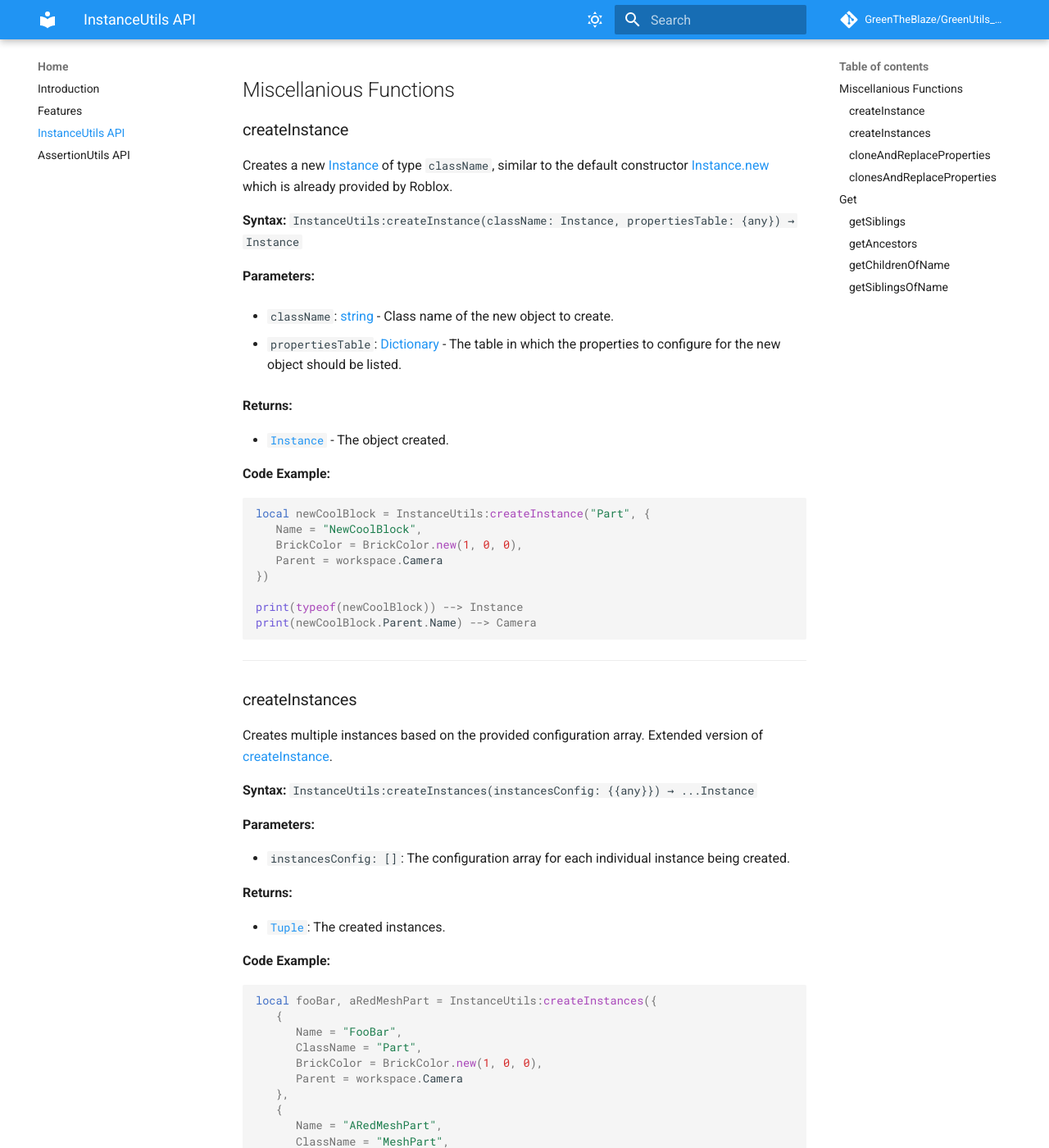
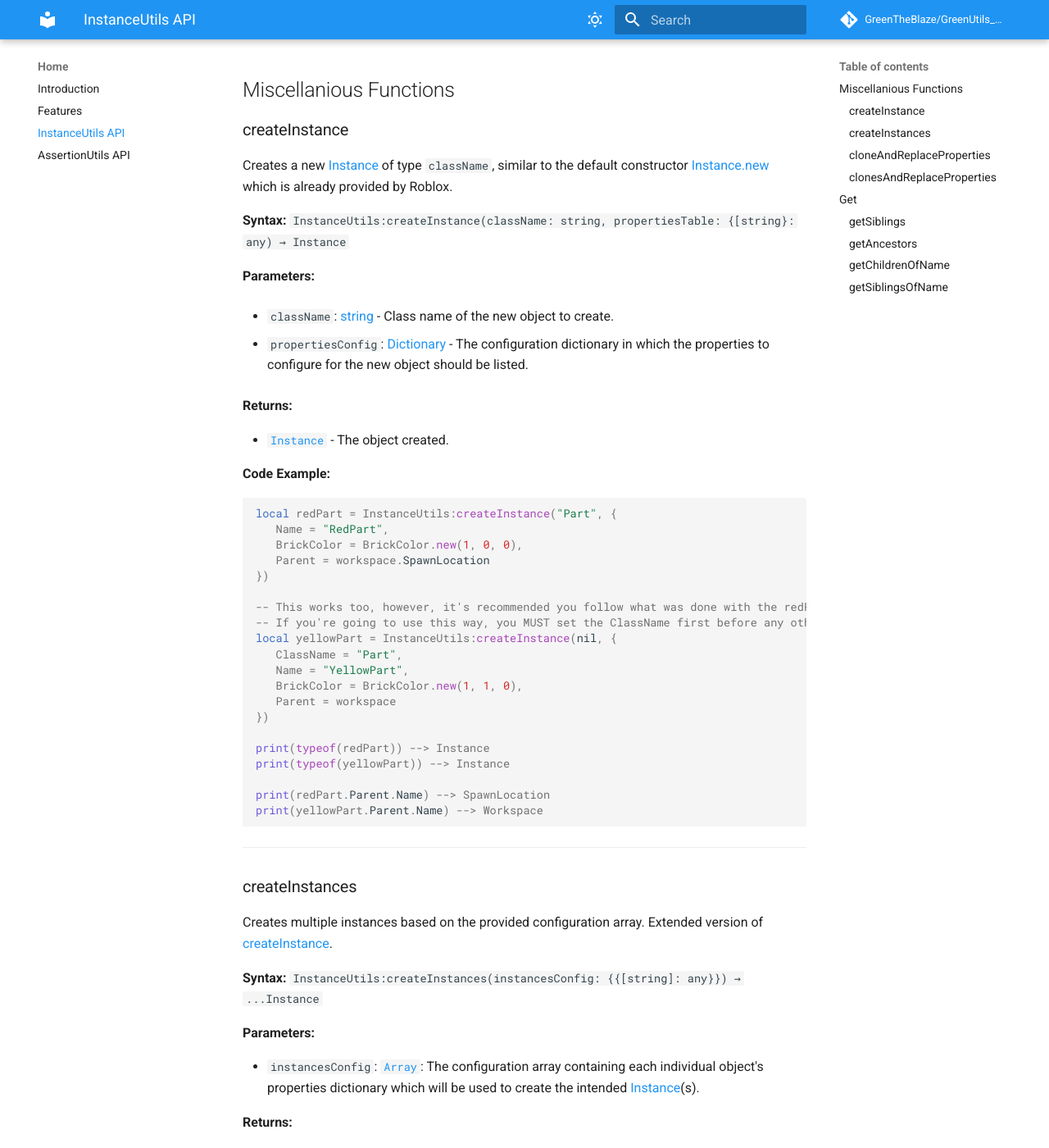
Before and after one commit to GreenTheBlaze/GreenUtils_Roblox, an MkDocs documentation site: the page built from docs/instanceutils-api.md, in a window 1280 px wide and 1400 px high, scrolled down 201 px. Shown: the whole window at 82% size. Built offline with MkDocs 1.6.1 and Material for MkDocs 9.7.7, drawn with Linux system fonts in a browser that asks for light colours; comment, search, counter and statistics services are not loaded; some of the changed text lies outside the part shown.

Commit message:
Update instanceutils-api.md

````diff
--- a/docs/instanceutils-api.md
+++ b/docs/instanceutils-api.md
@@ -5,13 +5,13 @@ Below listed are the methods/functions used in InstanceUtils!
 ### createInstance
 Creates a new [Instance](https://create.roblox.com/docs/reference/engine/classes/Instance) of type `className`, similar to the default constructor [Instance.new](https://create.roblox.com/docs/reference/engine/datatypes/Instance#new) which is already provided by Roblox.
 
-**Syntax:** `InstanceUtils:createInstance(className: Instance, propertiesTable: {any}) → Instance`
+**Syntax:** `InstanceUtils:createInstance(className: string, propertiesTable: {[string}: any) → Instance`
 
 **Parameters:**
 
 * `className`: [string](https://create.roblox.com/docs/luau/strings) - Class name of the new object to create.
 
-* `propertiesTable`: [Dictionary](https://create.roblox.com/docs/luau/tables#dictionaries) - The table in which the properties to configure for the new object should be listed.
+* `propertiesConfig`: [Dictionary](https://create.roblox.com/docs/luau/tables#dictionaries) - The configuration dictionary in which the properties to configure for the new object should be listed.
 
 **Returns:**
 
@@ -19,14 +19,26 @@ Creates a new [Instance](https://create.roblox.com/docs/reference/engine/classes
 
 **Code Example:**
 ```lua
-local newCoolBlock = InstanceUtils:createInstance("Part", {
-   Name = "NewCoolBlock",
+local redPart = InstanceUtils:createInstance("Part", {
+   Name = "RedPart",
    BrickColor = BrickColor.new(1, 0, 0),
-   Parent = workspace.Camera
+   Parent = workspace.SpawnLocation
 })
 
-print(typeof(newCoolBlock)) --> Instance
-print(newCoolBlock.Parent.Name) --> Camera
+-- This works too, however, it's recommended you follow what was done with the redPart as it's more efficient
+-- If you're going to use this way, you MUST set the ClassName first before any other properties
+local yellowPart = InstanceUtils:createInstance(nil, {
+   ClassName = "Part",
+   Name = "YellowPart",
+   BrickColor = BrickColor.new(1, 1, 0),
+   Parent = workspace
+})
+
+print(typeof(redPart)) --> Instance
+print(typeof(yellowPart)) --> Instance
+
+print(redPart.Parent.Name) --> SpawnLocation
+print(yellowPart.Parent.Name) --> Workspace
 ```
 
 ----
@@ -34,11 +46,11 @@ print(newCoolBlock.Parent.Name) --> Camera
 ### createInstances
 Creates multiple instances based on the provided configuration array. Extended version of [createInstance](#createInstance).
 
-**Syntax:** `InstanceUtils:createInstances(instancesConfig: {{any}}) → ...Instance`
+**Syntax:** `InstanceUtils:createInstances(instancesConfig: {{[string]: any}}) → ...Instance`
 
 **Parameters:**
 
-* `instancesConfig: []`: The configuration array for each individual instance being created.
+* `instancesConfig`: [`Array`](https://create.roblox.com/docs/luau/tables#arrays): The configuration array containing each individual object's properties dictionary which will be used to create the intended [Instance](https://create.roblox.com/docs/reference/engine/classes/Instance)(s).
 
 **Returns:**
 
@@ -46,7 +58,7 @@ Creates multiple instances based on the provided configuration array. Extended v
 
 **Code Example:**
 ```lua
-local fooBar, aRedMeshPart = InstanceUtils:createInstances({
+local foo, bar = InstanceUtils:createInstances({
    {
       Name = "FooBar",
       ClassName = "Part",
@@ -54,9 +66,11 @@ local fooBar, aRedMeshPart = InstanceUtils:createInstances({
       Parent = workspace.Camera
    },
    {
+      ClassName = "TextLabel"
       Name = "ARedMeshPart",
       ClassName = "MeshPart",
-      Parent = workspace
+      Parent = workspace,
+
    }
 })
 
````
